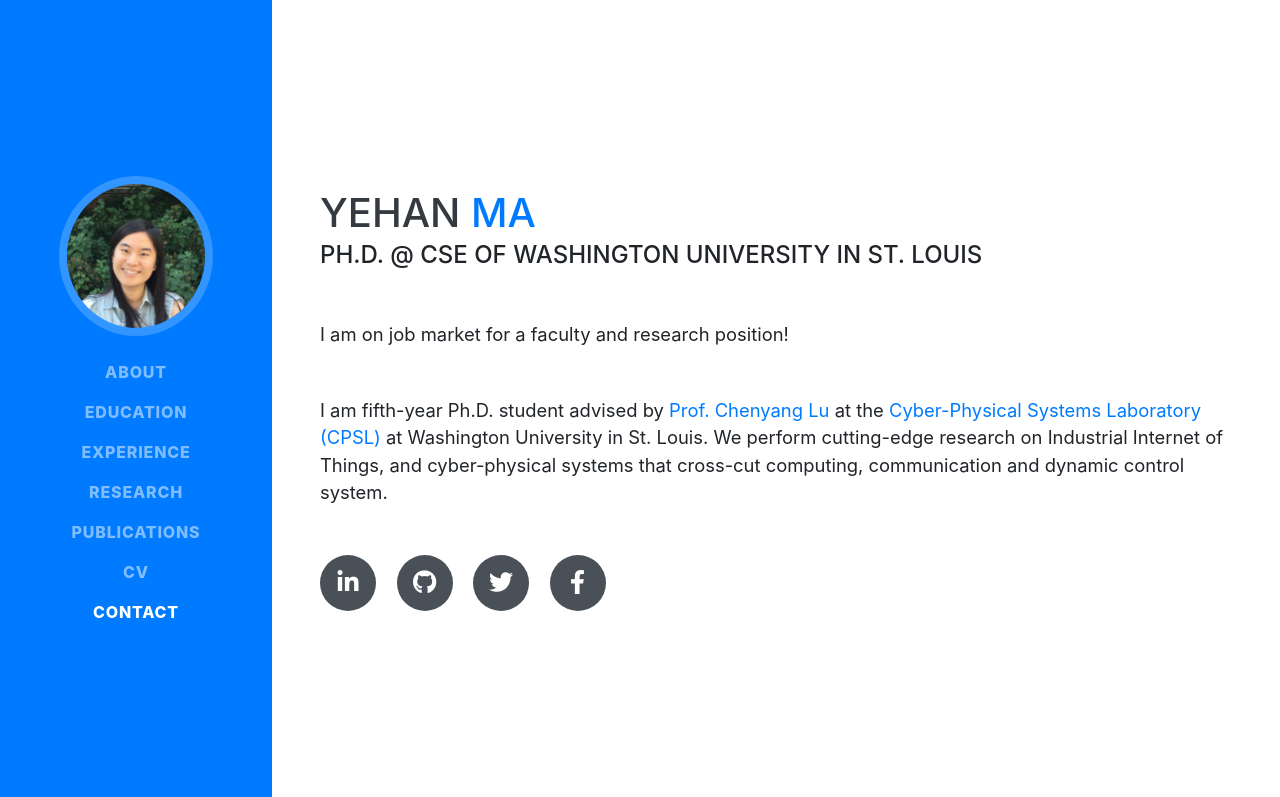
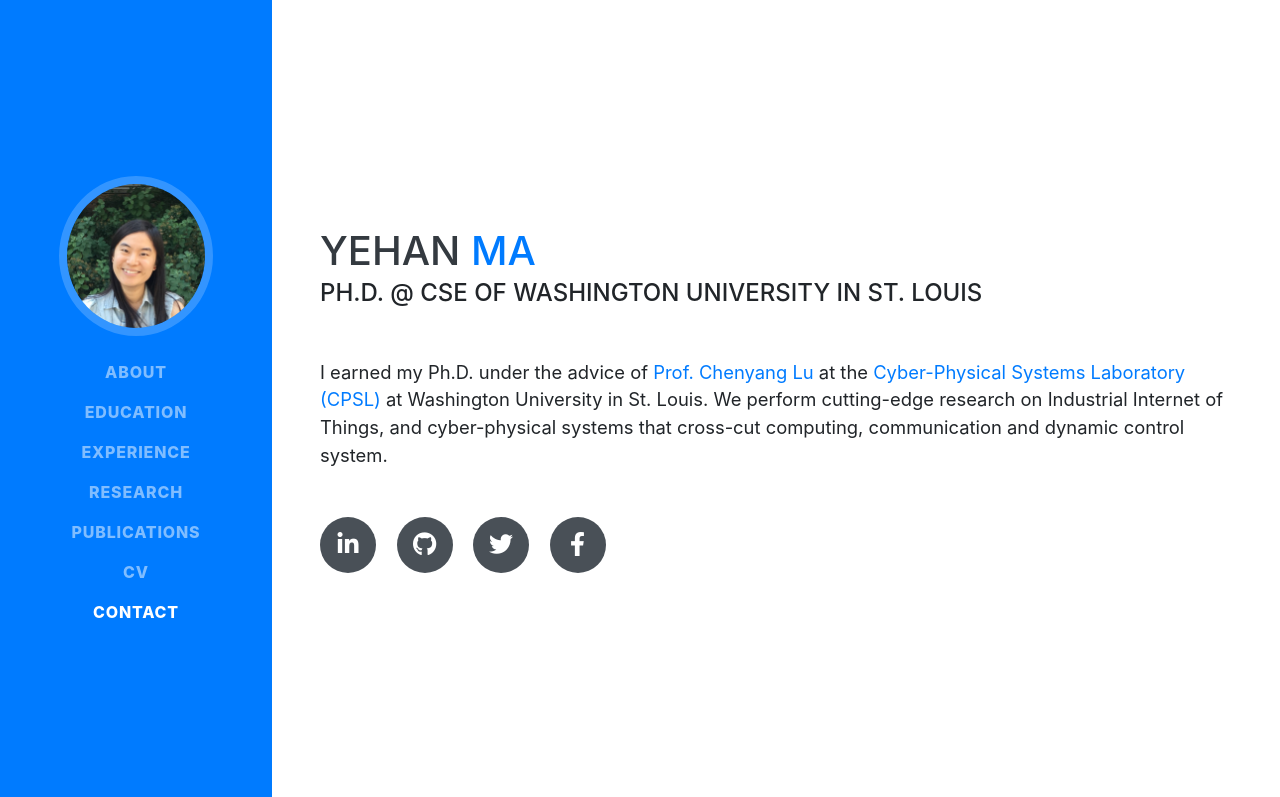
Before and after one commit to yehanCPSL/yehanCPSL.github.io, a website with bundled scripts: page index.html in a window 1280 px wide. Shown: the top 797 px of the page. Built offline with nearby package versions, Linux system fonts and the light colour scheme; a web font is replaced by a local one.

Commit message:
Update index.html

```diff
--- a/index.html
+++ b/index.html
@@ -71,9 +71,8 @@
         </h1>
         <div class="subheading mb-5">Ph.D. @ CSE of Washington University in St. Louis<br>
         </div>
-        <p class="lead mb-5">I am on job market for a faculty and research position!</p>
 
-		<p class="lead mb-5">I am fifth-year Ph.D. student advised by <a href="https://www.cse.wustl.edu/~lu/">Prof. Chenyang Lu </a> at the <a href="http://wsn.cse.wustl.edu/index.php/Cyber-Physical_Systems_Laboratory">Cyber-Physical Systems Laboratory (CPSL)</a> at Washington University in St. Louis. We perform cutting-edge research on Industrial Internet of Things, and cyber-physical systems that cross-cut computing, communication and dynamic control system.</p>
+		<p class="lead mb-5">I earned my Ph.D. under the advice of <a href="https://www.cse.wustl.edu/~lu/">Prof. Chenyang Lu </a> at the <a href="http://wsn.cse.wustl.edu/index.php/Cyber-Physical_Systems_Laboratory">Cyber-Physical Systems Laboratory (CPSL)</a> at Washington University in St. Louis. We perform cutting-edge research on Industrial Internet of Things, and cyber-physical systems that cross-cut computing, communication and dynamic control system.</p>
 
         <div class="social-icons">
           <a href="https://www.linkedin.com/in/yehan-ma-889688a9/">
```
